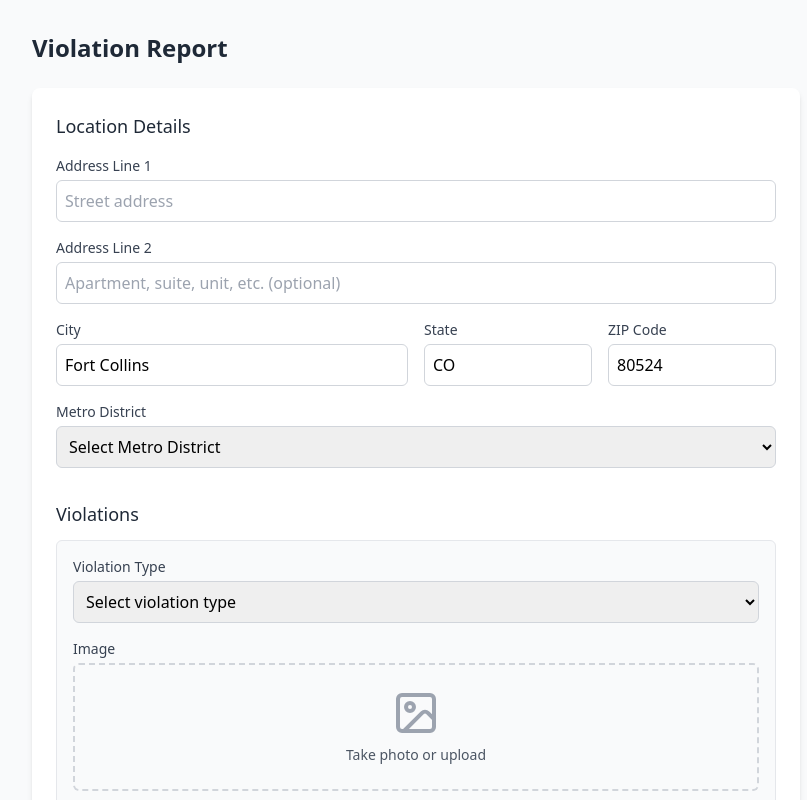
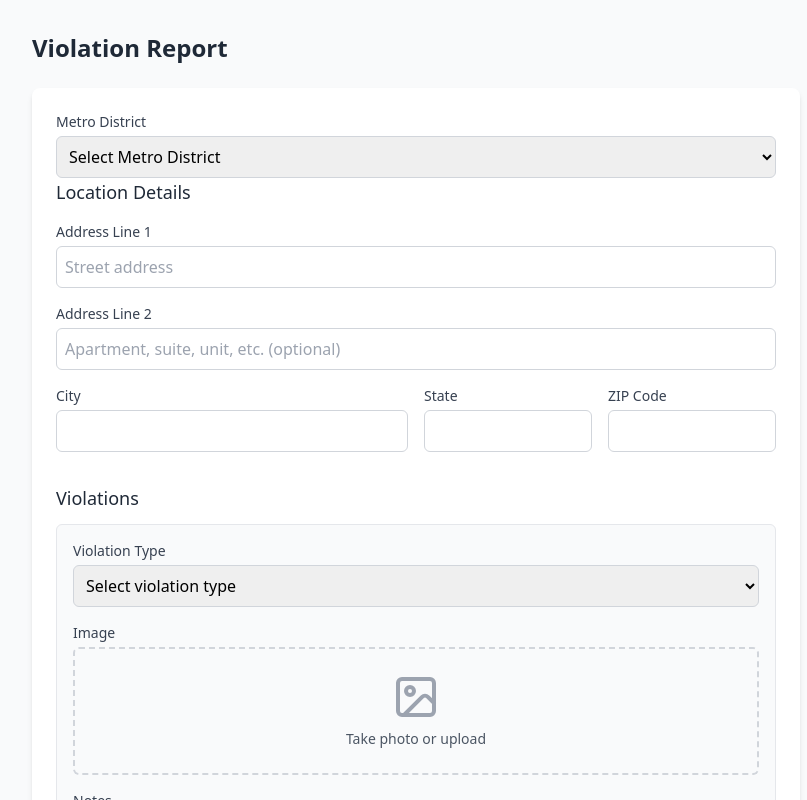
Before and after one commit to mcgareyconsulting/MarkenTelecom, a React (Vite) app in the folder frontend/: page / in a window 1280 px wide. Shown: the top 800 px of the page, without its empty margins (224-1031 px from the left). Built offline with nearby package versions, Linux system fonts and the light colour scheme.

Commit message:
Resetting address entry and moving metro district selection to top of form.

```diff
--- a/frontend/src/components/ViolationForm.tsx
+++ b/frontend/src/components/ViolationForm.tsx
@@ -22,9 +22,9 @@ export function ViolationForm() {
   const [address, setAddress] = useState<AddressData>({
     line1: '',
     line2: '',
-    city: 'Fort Collins',
-    state: 'CO',
-    zip: '80524',
+    city: '',
+    state: '',
+    zip: '',
     district: '',
   });
 
@@ -197,6 +197,28 @@ export function ViolationForm() {
         </div>
       )}
 
+      <div className="md:col-span-2">
+        <label
+          htmlFor="district"
+          className="block text-sm font-medium text-gray-700 mb-1"
+        >
+          Metro District
+        </label>
+        <select
+          id="district"
+          value={address.district}
+          onChange={handleAddressChange('district')}
+          className="w-full p-2 border border-gray-300 rounded-md focus:ring-blue-500 focus:border-blue-500"
+          required
+        >
+          {districts.map((district) => (
+            <option key={district.value} value={district.value}>
+              {district.label}
+            </option>
+          ))}
+        </select>
+      </div>
+
       <div className="mb-8">
         <h2 className="text-lg font-medium text-gray-800 mb-4">
           Location Details
@@ -249,7 +271,6 @@ export function ViolationForm() {
               onChange={handleAddressChange('city')}
               className="w-full p-2 border border-gray-300 rounded-md focus:ring-blue-500 focus:border-blue-500"
               required
-              readOnly
             />
           </div>
           <div className="grid grid-cols-2 gap-4">
@@ -267,7 +288,6 @@ export function ViolationForm() {
                 onChange={handleAddressChange('state')}
                 className="w-full p-2 border border-gray-300 rounded-md focus:ring-blue-500 focus:border-blue-500"
                 required
-                readOnly
               />
             </div>
             <div>
@@ -284,30 +304,8 @@ export function ViolationForm() {
                 onChange={handleAddressChange('zip')}
                 className="w-full p-2 border border-gray-300 rounded-md focus:ring-blue-500 focus:border-blue-500"
                 required
-                readOnly
               />
             </div>
-          </div>
-          <div className="md:col-span-2">
-            <label
-              htmlFor="district"
-              className="block text-sm font-medium text-gray-700 mb-1"
-            >
-              Metro District
-            </label>
-            <select
-              id="district"
-              value={address.district}
-              onChange={handleAddressChange('district')}
-              className="w-full p-2 border border-gray-300 rounded-md focus:ring-blue-500 focus:border-blue-500"
-              required
-            >
-              {districts.map((district) => (
-                <option key={district.value} value={district.value}>
-                  {district.label}
-                </option>
-              ))}
-            </select>
           </div>
         </div>
       </div>
@@ -345,6 +343,6 @@ export function ViolationForm() {
           {isSubmitting ? 'Submitting...' : 'Submit Report'}
         </button>
       </div>
-    </form>
+    </form >
   );
 }
```
